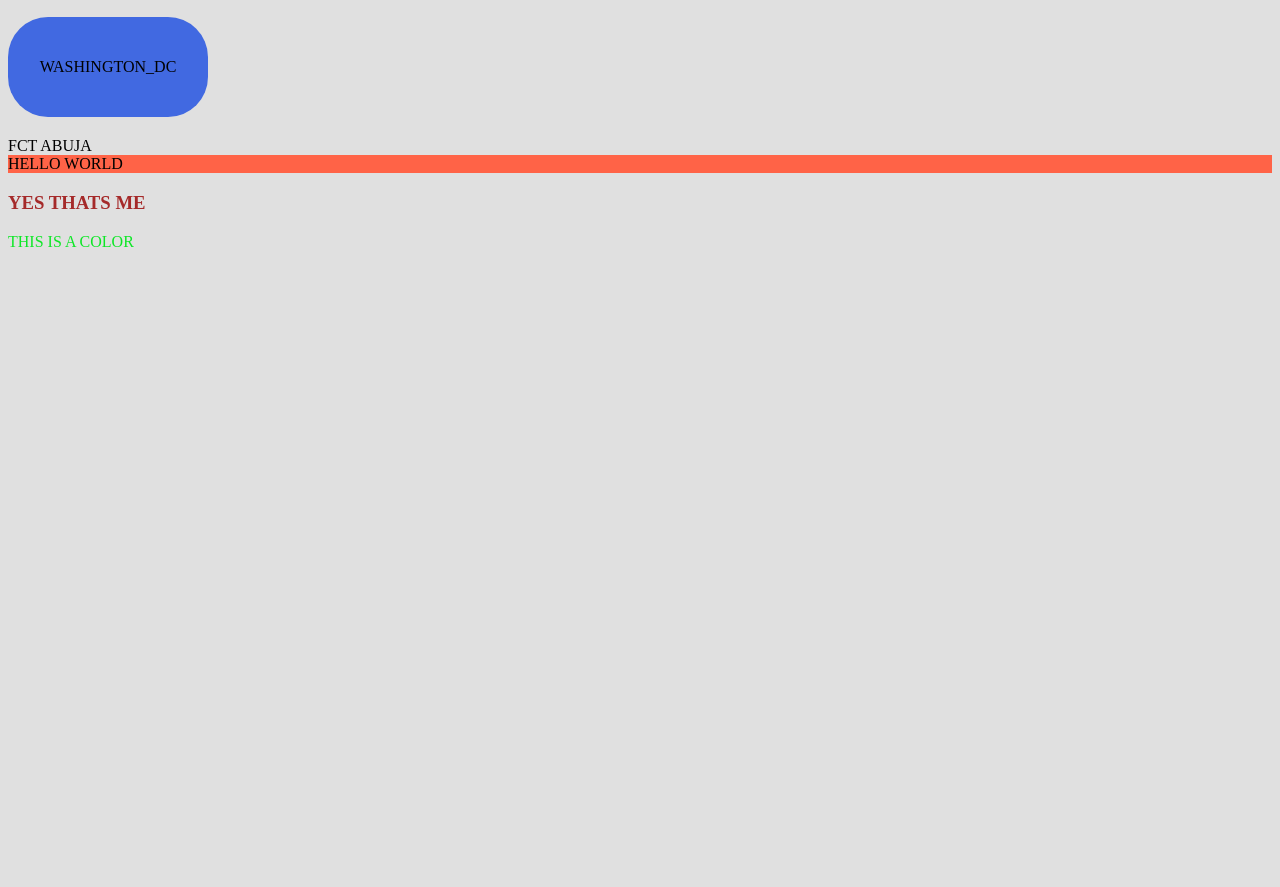
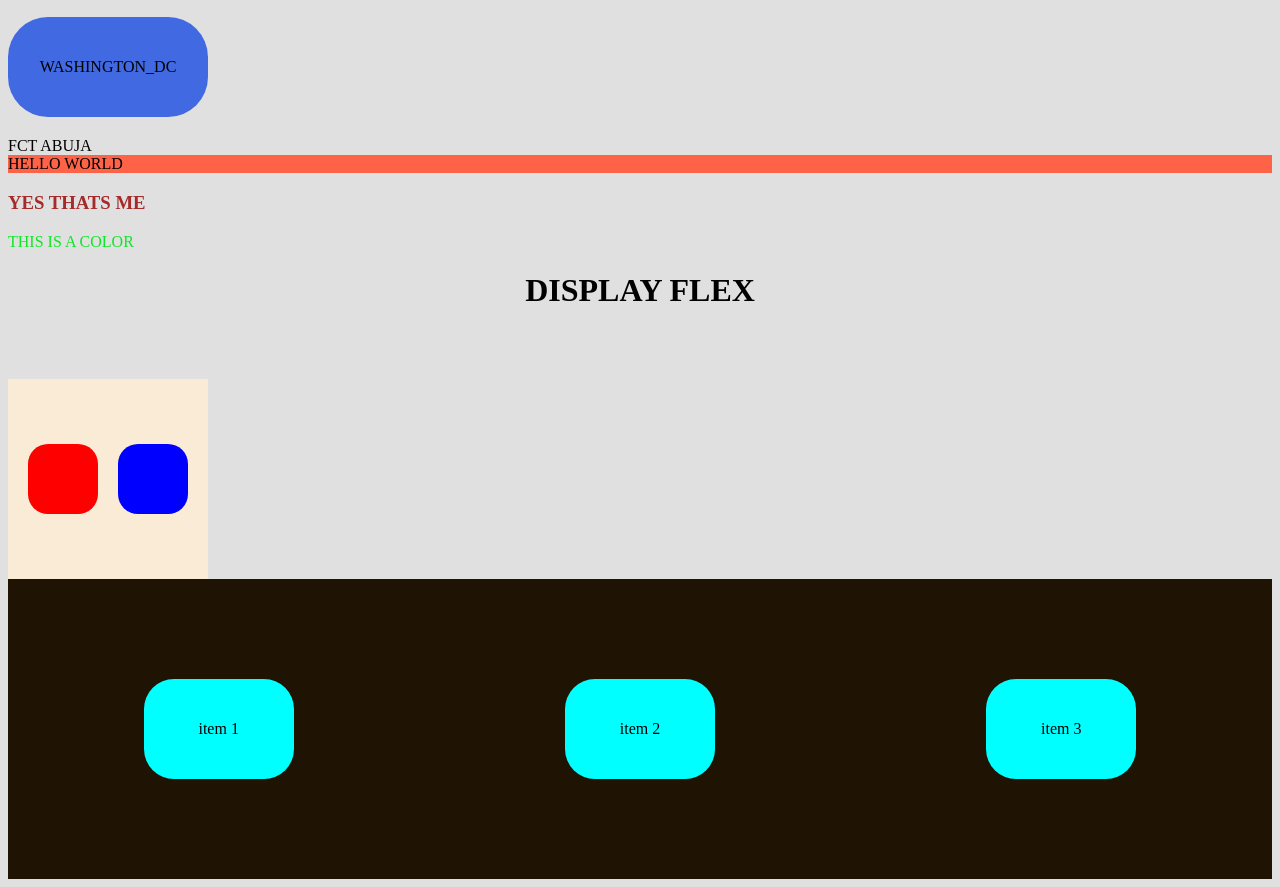
Before and after one commit to Brooklyn007/Gitlesson, a plain HTML site: page index.html in a window 1280 px wide. Shown: the part 3753-4640 px from the top of the page. Before the commit the page ends 4012 px from the top, so only its background shows below. Drawn offline with Linux system fonts and the light colour scheme; files whose address does not match are found by name.

Commit message:
4th commit

```diff
--- /dev/null
+++ b/flex.css
@@ -0,0 +1,3 @@
+*{
+
+}
--- a/index.html
+++ b/index.html
@@ -126,7 +126,19 @@
         YES THATS ME
     </h3>
 
-<span>THIS IS A COLOR</span>
+    <span>THIS IS A COLOR</span>
+
+    <h1 class="heading-display">DISPLAY FLEX</h1>
+    <div class="Flex-container">
+        <div class="div-styling-1"></div>
+        <div class="div-styling-2"></div>
+    </div>
+
+    <div class="flex-con">
+        <div class="items">item 1</div>
+        <div class="items one">item 2</div>
+        <div class="items">item 3</div>
+    </div>
 </body>
 
 </html>
--- a/styling.css
+++ b/styling.css
@@ -1,14 +1,15 @@
 body {
     background-color: rgb(224, 224, 224);
 }
-.trafficlight{
+
+.trafficlight {
     border: 10px solid black;
     width: 210px;
-display:flex ;
-justify-content: center;
-align-items: center;
-flex-direction: column;
-margin-left: 30px;
+    display: flex;
+    justify-content: center;
+    align-items: center;
+    flex-direction: column;
+    margin-left: 30px;
 }
 
 .square {
@@ -21,7 +22,7 @@ margin-left: 30px;
     border-radius: 100%;
     display: flex;
     justify-content: center;
-    align-items:center;
+    align-items: center;
 
 }
 
@@ -35,7 +36,7 @@ margin-left: 30px;
     border-radius: 100%;
     display: flex;
     justify-content: center;
-    align-items:center;
+    align-items: center;
 }
 
 .circle {
@@ -48,7 +49,7 @@ margin-left: 30px;
     border-radius: 100%;
     display: flex;
     justify-content: center;
-    align-items:center;
+    align-items: center;
 }
 
 .iframe {
@@ -83,14 +84,87 @@ margin-left: 30px;
 
     border-radius: 40px;
 }
-.hello{
+
+.hello {
     background-color: tomato;
 }
 
-h3{
-color: brown;
+h3 {
+    color: brown;
 }
 
-span{
+span {
     color: rgb(13, 231, 38);
 }
+
+.done {
+    background-color: blue;
+    height: 500px;
+    width: 500px;
+    display: flex;
+    align-items: center;
+    justify-content: center;
+}
+
+.gone {
+    background-color: yellow;
+    width: 100px;
+    height: 100px;
+}
+
+.Flex-container {
+    background-color: antiquewhite;
+    margin-top: 70px;
+    width: 200px;
+    height: 200px;
+    display: flex;
+    align-items: center;
+
+    justify-content: space-evenly;
+}
+
+.div-styling-1 {
+    background-color: red;
+    width: 70px;
+    height: 70px;
+    border-radius: 20px;
+}
+
+.div-styling-2 {
+    border-radius: 20px;
+    background-color: blue;
+    width: 70px;
+    height: 70px;
+}
+
+.heading-display {
+    display: flex;
+    justify-content: center;
+}
+
+.flex-con {
+    display: flex;
+    background-color: rgb(31, 19, 3);
+    height: 300px;
+    justify-content: space-around;
+    align-items: center;
+    /* flex-basis:; */
+
+}
+
+.items {
+
+    height: 100px;
+    background-color: aqua;
+    border-radius: 30px;
+    display: flex;
+    justify-content: center;
+    align-items: center;
+    flex-basis: 150px;
+}
+
+.items:nth-of-type(1) {}
+
+.items:nth-of-type(2) {}
+
+.items:nth-of-type(3) {}
```
Also changed, not shown: flex.html (added, +54 -0 lines).
